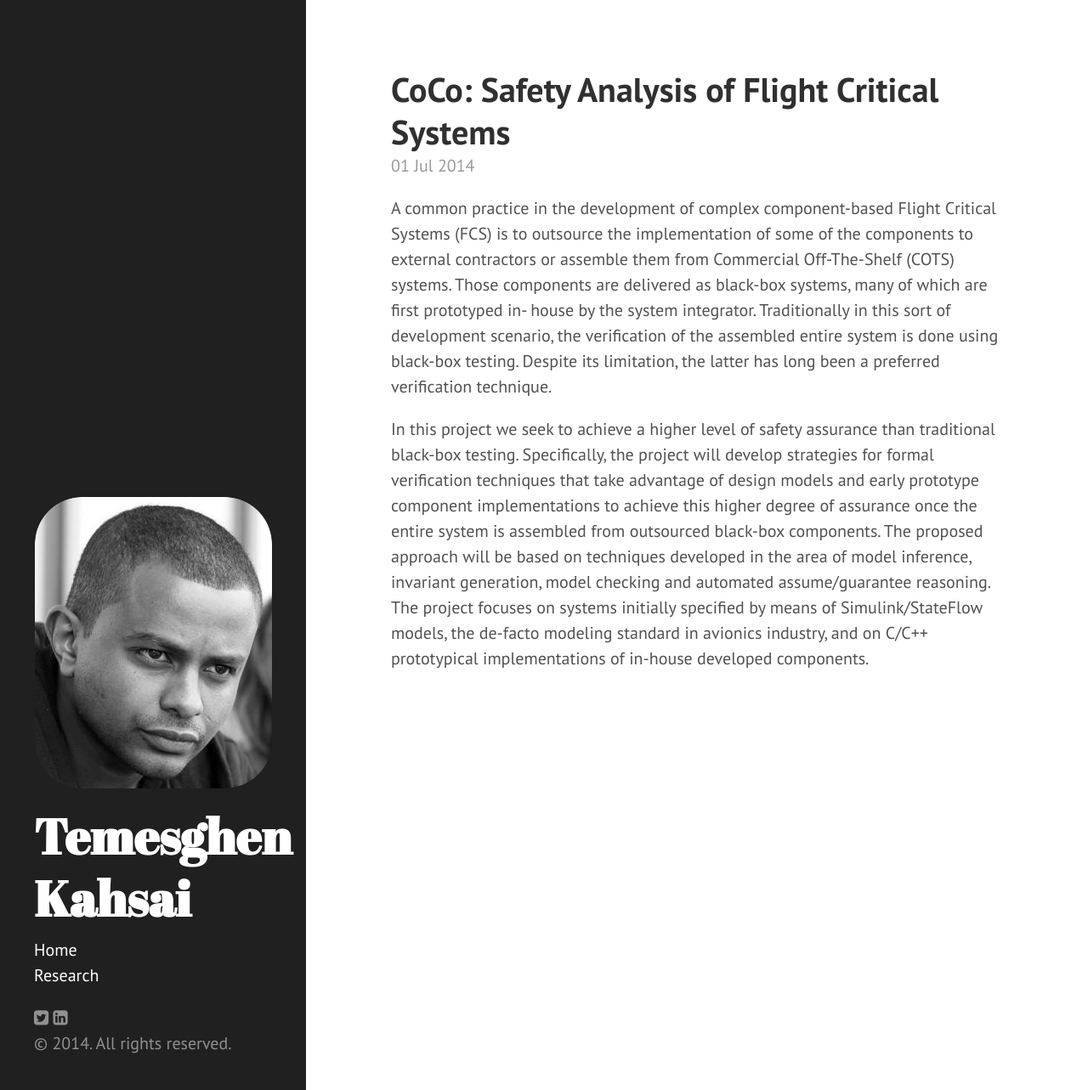
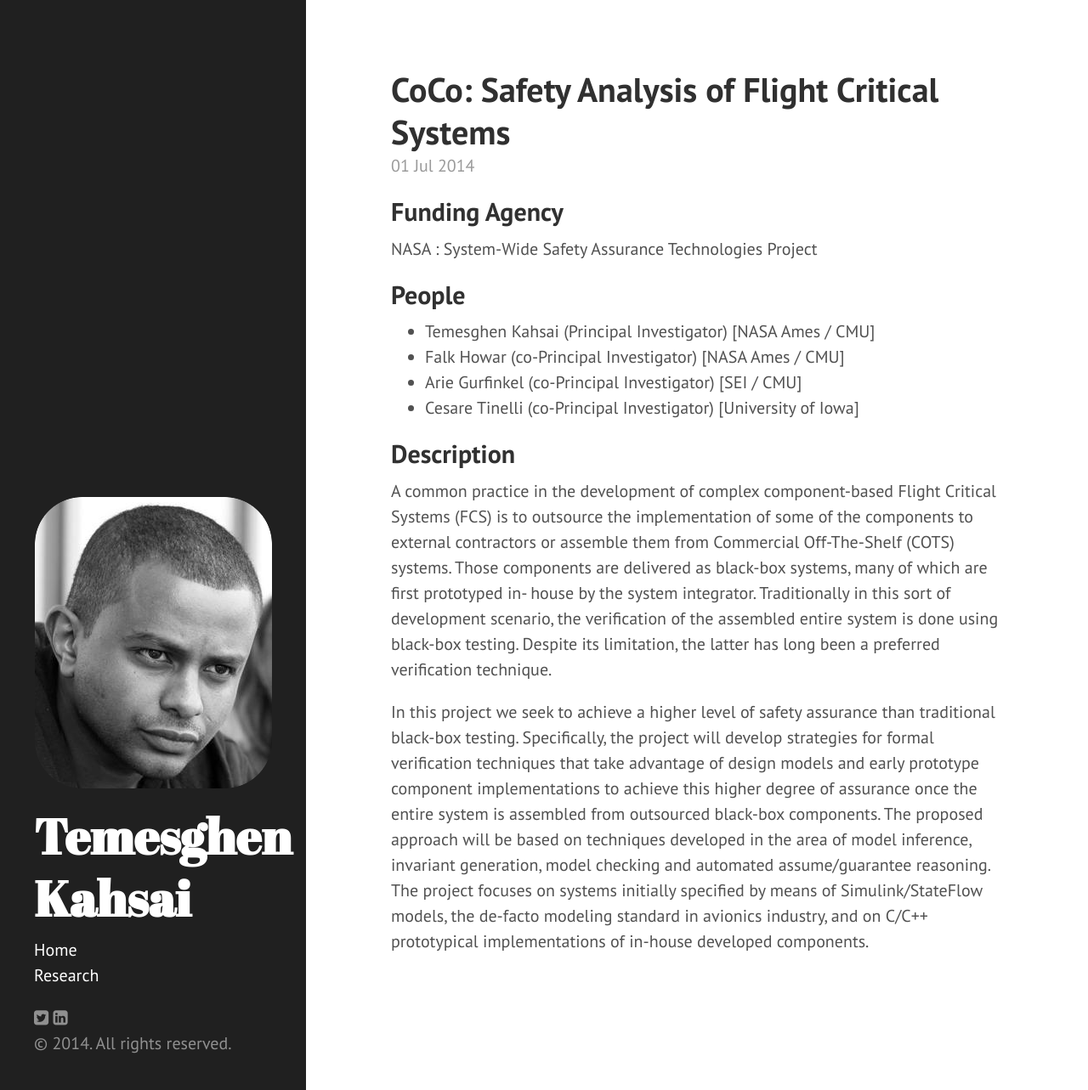
Before and after one commit to lememta/lememta.github.io, a Jekyll site: the page built from _posts/2014-07-01-CoCo-:-Verification-of-Flight-Critical-Systems.markdown, in a window 1280 px wide and 1283 px high. Shown: the whole window at 85% size. Built offline with Jekyll 4.4.1, drawn with Linux system fonts in a browser that asks for light colours; nearby versions of some CDN libraries.

Commit message:
added cava

```diff
--- a/_posts/2014-07-01-CoCo-:-Verification-of-Flight-Critical-Systems.markdown
+++ b/_posts/2014-07-01-CoCo-:-Verification-of-Flight-Critical-Systems.markdown
@@ -3,6 +3,16 @@ layout: post
 title:  "CoCo: Safety Analysis of Flight Critical Systems"
 ---
 
+## Funding Agency ##
+NASA : System-Wide Safety Assurance Technologies Project
+
+## People ##
+* Temesghen Kahsai (Principal Investigator) [NASA Ames / CMU]
+* Falk Howar (co-Principal Investigator) [NASA Ames / CMU]
+* Arie Gurfinkel (co-Principal Investigator) [SEI / CMU]
+* Cesare Tinelli (co-Principal Investigator) [University of Iowa]
+
+## Description ##
 A common practice in the development of complex component-based Flight Critical Systems (FCS) is to outsource the implementation of some of the components to external contractors or assemble them from Commercial Off-The-Shelf (COTS) systems. Those components are delivered as black-box systems, many of which are first prototyped in- house by the system integrator. Traditionally in this sort of development scenario, the verification of the assembled entire system is done using black-box testing. Despite its limitation, the latter has long been a preferred verification technique.
 
 In this project we seek to achieve a higher level of safety assurance than traditional black-box testing. Specifically, the project will develop strategies for formal verification techniques that take advantage of design models and early prototype component implementations to achieve this higher degree of assurance once the entire system is assembled from outsourced black-box components. The proposed approach will be based on techniques developed in the area of model inference, invariant generation, model checking and automated assume/guarantee reasoning. The project focuses on systems initially specified by means of Simulink/StateFlow models, the de-facto modeling standard in avionics industry, and on C/C++ prototypical implementations of in-house developed components.
```
